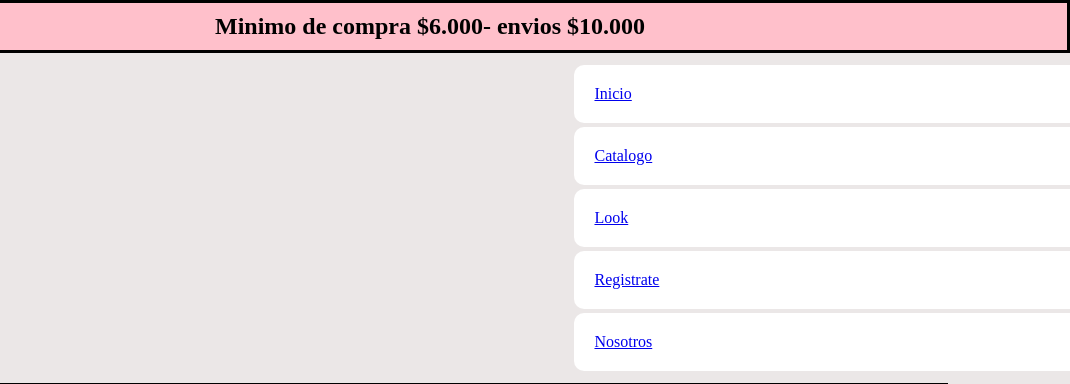
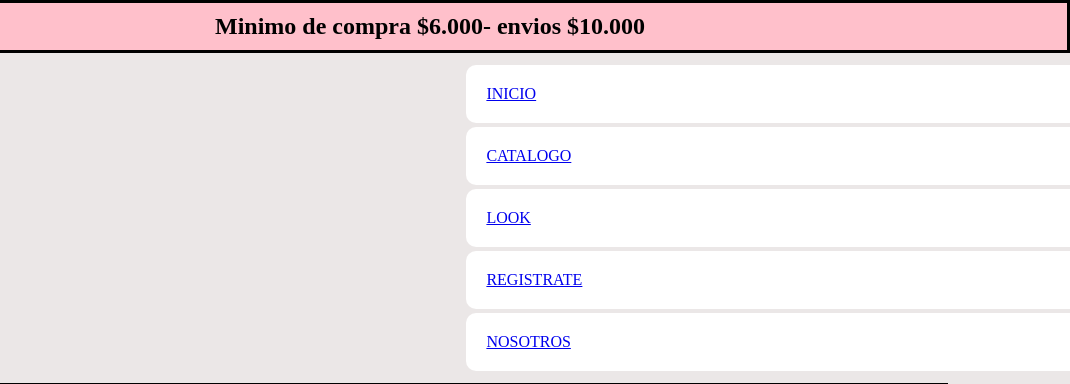
Before and after one commit to nolydmz/indumentarialuzchinita, a plain HTML site: page index.html in a window 1280 px wide. Shown: the top 384 px of the page, 210-1280 px from the left. Drawn offline with Linux system fonts and the light colour scheme.

Commit message:
version website 2.0

```diff
--- a/index.html
+++ b/index.html
@@ -14,11 +14,11 @@
                 <nav>
                     <a href="../../index.html"><img src="assets/img/logoluzchinita.jpg" width="200" alt="logo"></a>
                     <ul class="linkNav">
-                        <span ><a href="index.html">Inicio</a></span>
-                        <span ><a href="assets/pages/catalogo.html">Catalogo</a></span>
-                        <span ><a href="assets/pages/look.html">Look</a></span>
-                        <span ><a href="assets/pages/registrate.html">Registrate</a></span>
-                        <span ><a href="assets/pages/locales.html">Nosotros</a></span>
+                        <span ><a href="index.html">INICIO</a></span>
+                        <span ><a href="assets/pages/catalogo.html">CATALOGO</a></span>
+                        <span ><a href="assets/pages/look.html">LOOK</a></span>
+                        <span ><a href="assets/pages/registrate.html">REGISTRATE</a></span>
+                        <span ><a href="assets/pages/locales.html">NOSOTROS</a></span>
                     </ul>
                 </nav>
             </div>
```
